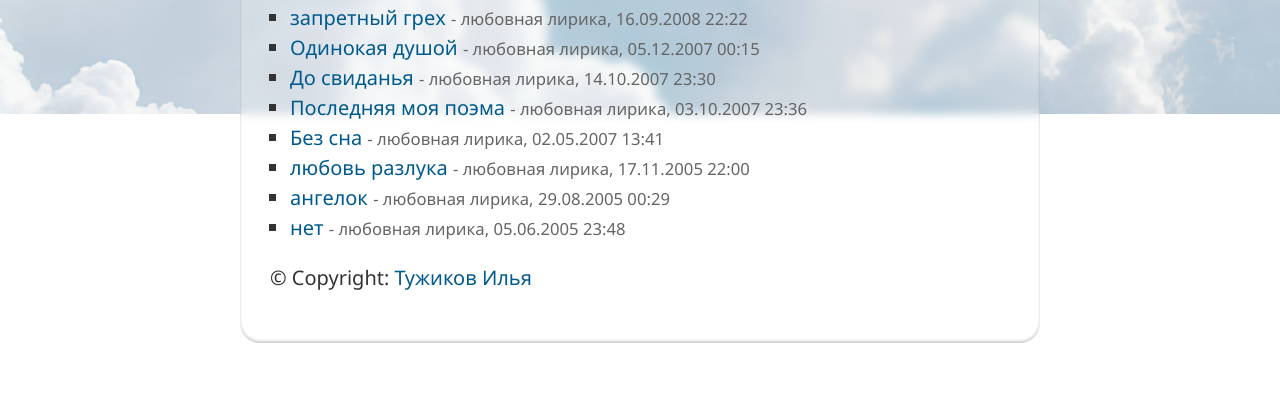
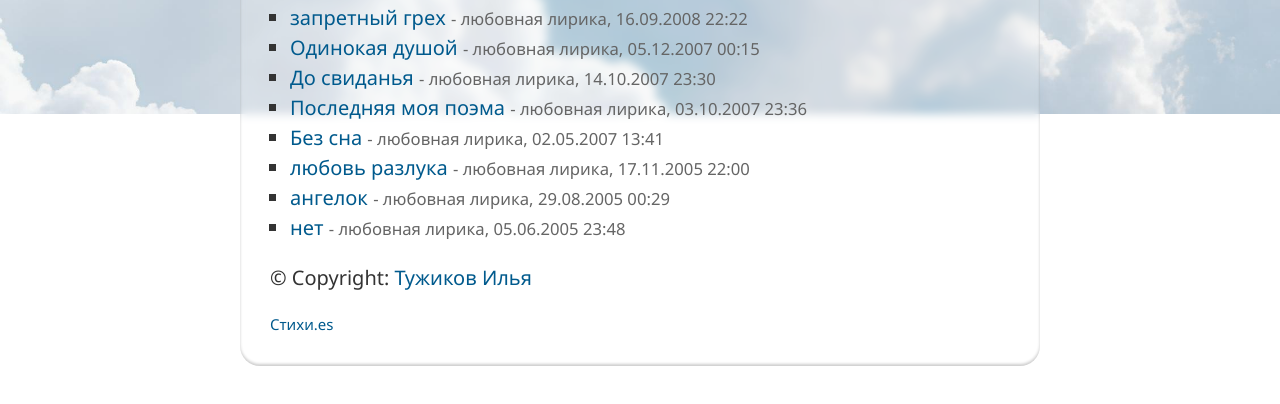
Before and after one commit to kv34dev/stihi-es, a plain HTML site: page poets/7seven7/main.html in a window 1280 px wide. Shown: the part 686-1090 px from the top of the page. Before the commit the page ends 1069 px from the top, so only its background shows below. Drawn offline with Linux system fonts and the light colour scheme.

Commit message:
Update main.html

```diff
--- a/poets/7seven7/main.html
+++ b/poets/7seven7/main.html
@@ -69,6 +69,10 @@
 		© Copyright: <a href="https://stihi.ru/avtor/7seven7" target="_blank">Тужиков Илья</a>
 	</p>
 
+	<p class="back">
+			<a href="../../index.html">Стихи.es</a>
+	</p>
+
 </div>
 
 </body>
```
